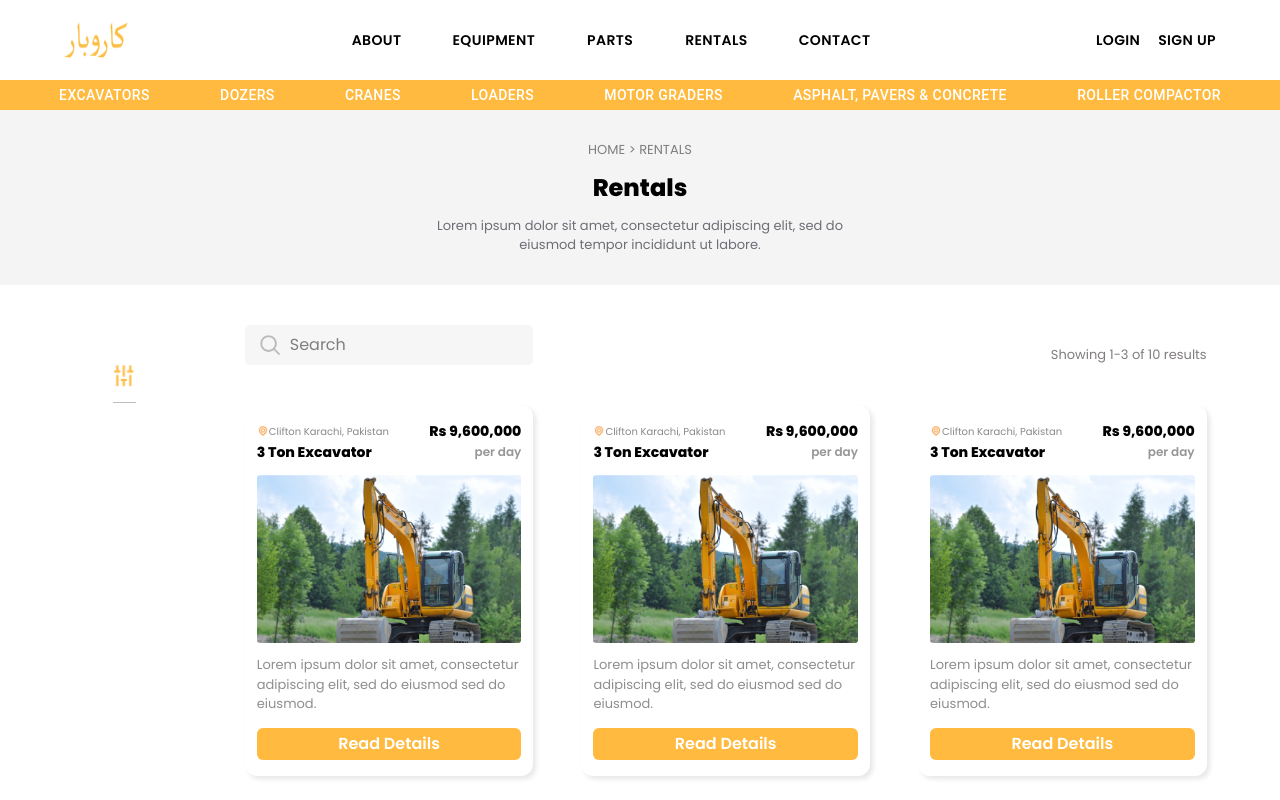
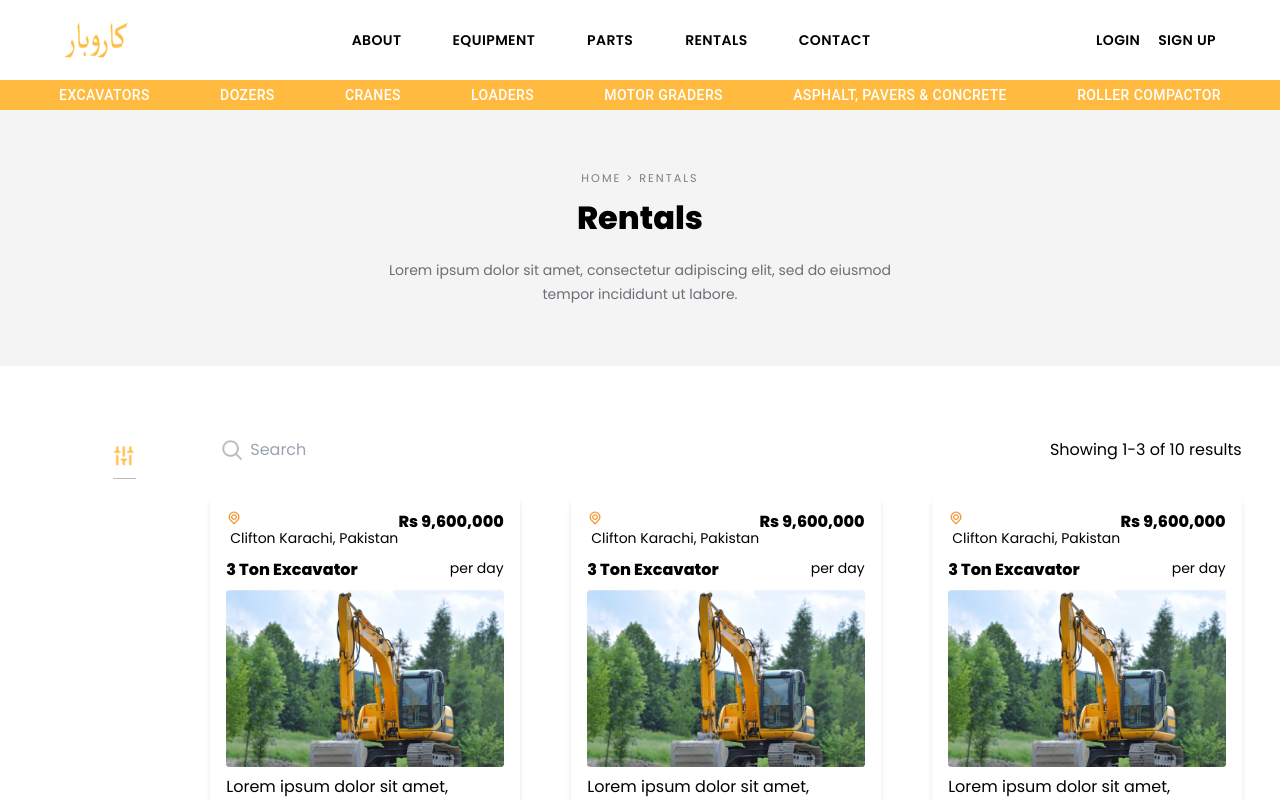
Before and after one commit to Hashir-Khan777/ME-P-Frontend, a React (Create React App) app: page /Rentals in a window 1280 px wide. Shown: the top 800 px of the page. Built offline with nearby package versions, Linux system fonts and the light colour scheme.

Commit message:
rental styling

```diff
--- a/src/pages/Rentals/index.js
+++ b/src/pages/Rentals/index.js
@@ -1,3 +1,4 @@
+/* eslint-disable jsx-a11y/alt-text */
 import React, { useState } from "react";
 import images from "../../utils/Images";
 import styles from "./style.module.css";
@@ -510,36 +511,40 @@ const Rentals = () => {
   console.log(value);
   return (
     <>
-      <div className={styles.container}>
-        <div className={styles.textDiv}>
-          <div className={styles.text1}>{`HOME > RENTALS`}</div>
-          <div className={styles.text2}>Rentals</div>
-          <div className={styles.text3}>
+      <div className="w-full">
+        <div className="w-full bg-[#F4F4F4] flex flex-col justify-center items-center h-[16rem]">
+          <div className="text-[#807D7E] font-500 text-[0.7rem] items-center tracking-[2px]">{`HOME > RENTALS`}</div>
+          <div className="text-[#000] font-700 text-[2rem] items-center mt-2 font-bold mb-2">
+            Rentals
+          </div>
+          <div className="text-[#6D6E76] font-500 text-sm items-center w-[40%] my-0 mx-auto mt-2 justify-center text-center leading-6">
             Lorem ipsum dolor sit amet, consectetur adipiscing elit, sed do
             eiusmod tempor incididunt ut labore.
           </div>
         </div>
-        <div className={styles.containerTwo}>
-          <div className={styles.secondDiv}>
+        <div className="py-0 px-[3%]">
+          <div className="w-full flex flex-row pt-10">
             {showFilter ? (
-              <div className={styles.showFilterDiv}>
-                <div className={styles.showFilterDivOne}>
-                  <span>Filter</span>
+              <div className="w-[25%] mt-10 relative left-[1.5rem]">
+                <div className="w-[80%] flex flex-row items-center justify-between mx-0 my-auto border-b-1 border-solid border-b-[#BEBCBD] pb-5">
+                  <span className="text-[#ffba3f] font-semibold text-[1.2rem] items-center">
+                    Filter
+                  </span>
                   <img
                     onClick={() => setShowFilter(false)}
                     src={images.filter}
-                    className={styles.hideFilterDivImg}
+                    className="w-[20px] h-[22px] cursor-pointer"
                   />
                 </div>
-                <div className={styles.showFilterDivTwo}>
+                <div className="w-[80%] flex flex-col mx-0 my-auto pb-2">
                   <div>Categories</div>
                   <span>All</span>
                   <span>Hydrolic Pumps</span>
                   <span>Engine</span>
                   <span>Filters</span>
                 </div>
-                <div className={styles.showFilterDivThree}>
-                  <div>Price</div>
+                <div className="w-[80%] flex flex-col mx-0 my-auto pb-6 mt-8">
+                  <div className="text-[#807d7e] text-md font-600">Price</div>
                   <Slider
                     getAriaLabel={() => "Temperature range"}
                     valueLabelDisplay="auto"
@@ -548,60 +553,60 @@ const Rentals = () => {
                     onChange={handleChange}
                   />
                 </div>
-                <div className={styles.showFilterDivFour}>
+                <div className="w-[80%] flex flex-row items-center mx-0 my-auto justify-between mt-8">
                   <div>70</div>
                   <div>600</div>
                 </div>
               </div>
             ) : (
-              <div className={styles.hideFilterDiv}>
+              <div className="w-[15%] flex flex-col mt-10 items-center">
                 <img
                   src={images.filter}
-                  className={styles.hideFilterDivImg}
+                  className="w-5 h-5 cursor-pointer"
                   onClick={() => setShowFilter(true)}
                 />
-                <hr className={styles.hideFilterDivHr} />
+                <hr className="w-[23px] border-none h-[1px] mt-3 bg-[#BEBCBD]" />
               </div>
             )}
-            <div className={styles.secondDivSecond}>
-              <div className={styles.searchMainDiv}>
-                <div className={styles.searchDiv}>
-                  <img src={images.search} className={styles.searchImg} />
-                  <input placeholder="Search" className={styles.searchInput} />
+            {/* start */}
+            <div className="w-[90%] flex flex-col bg-white px-0 py-8 box-border pb-10">
+              <div className="w-full flex flex-row items-end justify-between">
+                <div className="w-3/12 bg-gray-200 rounded-md flex items-center">
+                  <img src={images.search} className="ml-3 w-5 h-5" />
+                  <input
+                    placeholder="Search"
+                    className="w-full bg-transparent ml-2 focus:outline-none"
+                  />
                 </div>
                 <span>{`Showing ${currentPage}-${currentItems.length} of ${data?.length} results`}</span>
               </div>
-              <div className={styles.mapMainDiv}>
+              <div className="flex flex-wrap justify-between mt-8">
                 {currentItems.map((item, index) => {
                   return (
-                    <div key={index} className={styles.readDetailsCard}>
-                      <div className={styles.readDetailsCardRow}>
-                        <div className={styles.readDetailsCardRowRight}>
-                          <img
-                            className={styles.cardLocationImg}
-                            src={images.location}
-                          />
-                          <div className={styles.cardLocationText}>
+                    <div
+                      key={index}
+                      className="w-[30%] bg-white rounded-lg shadow-md p-4 mb-8"
+                    >
+                      <div className="flex justify-between">
+                        <div>
+                          <img className="w-4 h-4" src={images.location} />
+                          <span className="text-sm text-gray-500 ml-1">
                             {item.location}
-                          </div>
+                          </span>
                         </div>
-                        <div className={styles.cardTextBold}>
+                        <div className="font-bold text-black">
                           Rs {item.price}
                         </div>
                       </div>
-                      <div className={styles.readDetailsCardRow}>
-                        <div className={styles.cardTextBold}>{item.name}</div>
-                        <div className={styles.cardDayText}>per day</div>
+                      <div className="flex justify-between mt-2">
+                        <div className="font-bold">{item.name}</div>
+                        <div className="text-gray-500 text-sm">per day</div>
                       </div>
-                      <img className={styles.cardImage} src={item.image[0]} />
-                      <div className={styles.cardCommentText}>
-                        {item.comment}
-                      </div>
+                      <img className="w-full mt-2" src={item.image[0]} />
+                      <div className="text-gray-600 mt-2">{item.comment}</div>
                       <div
-                        className={styles.readDetailsBtn}
-                        onClick={() => {
-                          handleNavigation(item);
-                        }}
+                        className="bg-yellow-500 text-white font-semibold rounded-md text-center mt-4 py-2 cursor-pointer"
+                        onClick={() => handleNavigation(item)}
                       >
                         Read Details
                       </div>
@@ -610,9 +615,11 @@ const Rentals = () => {
                 })}
               </div>
             </div>
+
+            {/* end */}
           </div>
         </div>
-        <div className={styles.paginationDiv}>
+        <div className="flex justify-center items-center mt-8">
           <UserPagination
             itemsPerPage={itemsPerPage}
             totalItems={data.length}
```
